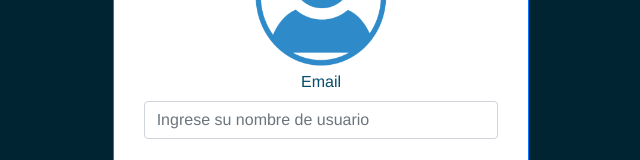
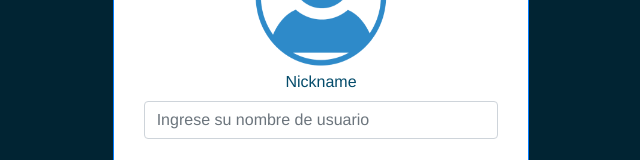
Before and after one commit to UNa-Tienda/frontend, a Vue app: page /iniciar_sesion in a window 1280 px wide. Shown: the part 304-464 px from the top of the page, without its empty margins (319-959 px from the left). Built offline with nearby package versions, Linux system fonts and the light colour scheme.

Commit message:
Update Iniciar_sesion.vue

```diff
--- a/src/views/Iniciar_sesion.vue
+++ b/src/views/Iniciar_sesion.vue
@@ -17,7 +17,7 @@
             <b-form-group
               class="form-group col-12 mb-4"
               id="input-group-1"
-              label="Email"
+              label="Nickname"
             >
               <b-form-input
                 id="input-1"
```
